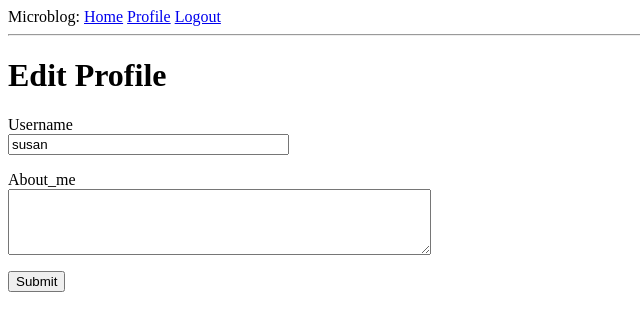
After one commit to qianchun233/Flask_test, a Flask app: page /edit_profile in a window 1280 px wide. The commit adds this page. Shown: the top 331 px of the page, without its empty margins (0-640 px from the left). Run offline with Flask 2, Linux system fonts and the light colour scheme; a user stored in the database is signed in; data comes from the database, SQL or seed files in the repository; both versions use the stored data as it was after the commit.

Commit message:
test error

```diff
--- a/app/forms.py
+++ b/app/forms.py
@@ -1,6 +1,6 @@
 from flask_wtf import FlaskForm
-from wtforms import StringField, PasswordField, BooleanField, SubmitField
-from wtforms.validators import DataRequired, ValidationError, Email, EqualTo
+from wtforms import StringField, PasswordField, BooleanField, SubmitField, TextAreaField
+from wtforms.validators import DataRequired, ValidationError, Email, EqualTo, Length
 from app.models import User
 
 class LoginForm(FlaskForm):
@@ -26,3 +26,8 @@ class RegistrationForm(FlaskForm):
         user = User.query.filter_by(email=email.data).first()
         if user is not None:
             raise ValidationError('Please use a different email address.')
+
+class EditProfileForm(FlaskForm):
+    username = StringField('Username', validators=[DataRequired()])
+    about_me = TextAreaField('About_me', validators=[Length(min=0, max=140)])
+    submit = SubmitField('Submit')
--- a/app/routes.py
+++ b/app/routes.py
@@ -1,12 +1,13 @@
 from flask import render_template, flash, redirect, url_for, request
 from app import app
-from app.forms import LoginForm
+from app.forms import LoginForm, EditProfileForm
 from flask_login import current_user, login_user
 from app.models import User
 from flask_login import logout_user, login_required
 from werkzeug.urls import url_parse
 from app import db
 from app.forms import RegistrationForm
+from datetime import datetime
 
 @app.route('/')
 @app.route('/index')
@@ -70,3 +71,25 @@ def user(username):
         {'author': user, 'body': 'Test post #2'}
     ]
     return render_template('user.html', user=user, posts=posts)
+
+@app.before_request
+def before_request():
+    if current_user.is_authenticated:
+        current_user.last_seen = datetime.utcnow()
+        db.session.commit()
+
+@app.route('/edit_profile', methods=['GET', 'POST'])
+@login_required
+def edit_profile():
+    form = EditProfileForm()
+    if form.validate_on_submit():
+        current_user.username = form.username.data
+        current_user.about_me = form.about_me.data
+        db.session.commit()
+        flash('Your changes have been saved.')
+        return redirect(url_for('edit_profile'))
+    elif request.method == 'GET':
+        form.username.data = current_user.username
+        form.about_me.data = current_user.about_me
+    return render_template('edit_profile.html', title='Edit Profile',
+                           form=form)
--- /dev/null
+++ b/app/templates/_post.html
@@ -0,0 +1,6 @@
+<table>
+    <tr valign="top">
+        <td><img src="{{ post.author.avatar(36) }}"></td>
+        <td>{{ post.author.username }} says:<br>{{ post.body }}</td>
+    </tr>
+</table>
--- /dev/null
+++ b/app/templates/edit_profile.html
@@ -0,0 +1,23 @@
+{% extends "base.html" %}
+
+{% block content %}
+    <h1>Edit Profile</h1>
+    <form action="" method="post">
+        {{ form.hidden_tag() }}
+        <p>
+            {{ form.username.label }}<br>
+            {{ form.username(size=32) }}<br>
+            {% for error in form.username.errors %}
+            <span style="color: red;">[{{ error }}]</span>
+            {% endfor %}
+        </p>
+        <p>
+            {{ form.about_me.label }}<br>
+            {{ form.about_me(cols=50, rows=4) }}<br>
+            {% for error in form.about_me.errors %}
+            <span style="color: red;">[{{ error }}]</span>
+            {% endfor %}
+        </p>
+        <p>{{ form.submit() }}</p>
+    </form>
+{% endblock %}
```
Also changed, not shown: app/models.py (+8 -0 lines), app/templates/user.html (+20 -4 lines), migrations/versions/53b0db16f404_new_fields_in_user_model.py (added, +30 -0 lines), app/app.db.
